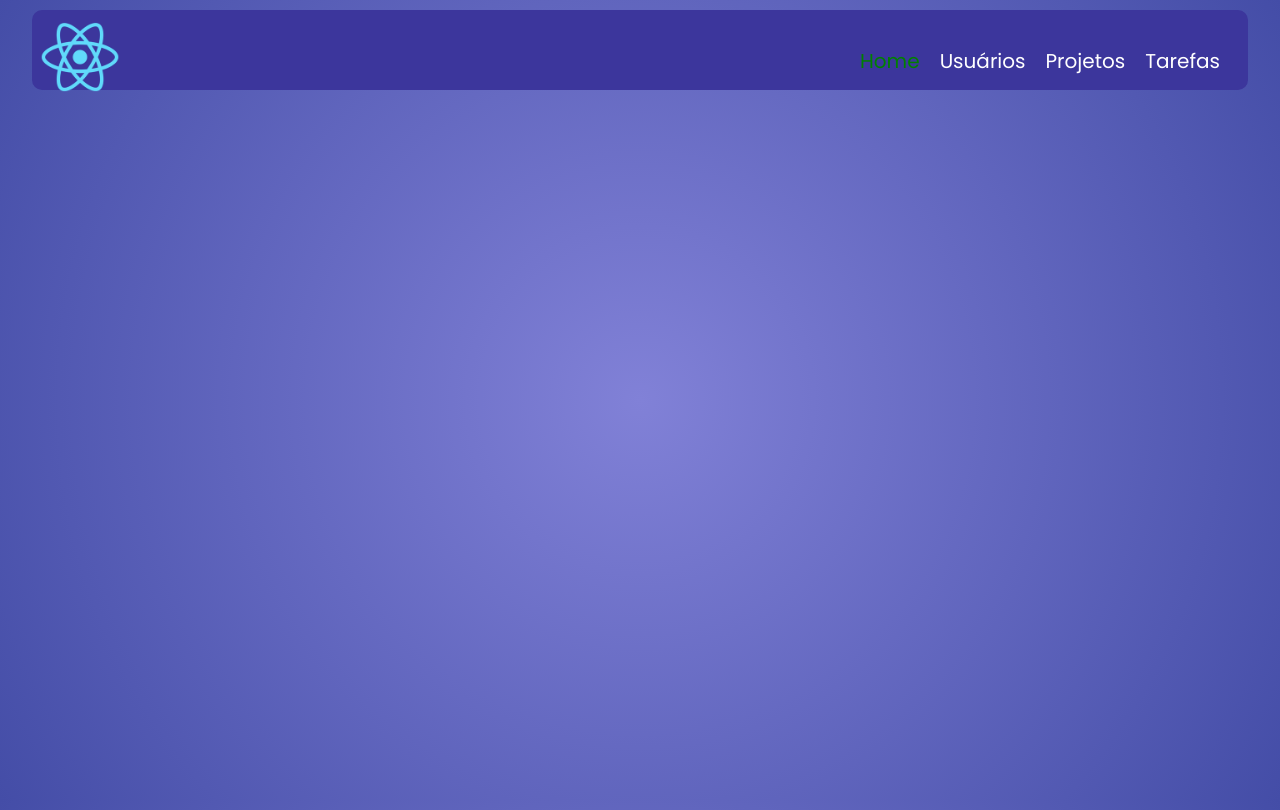
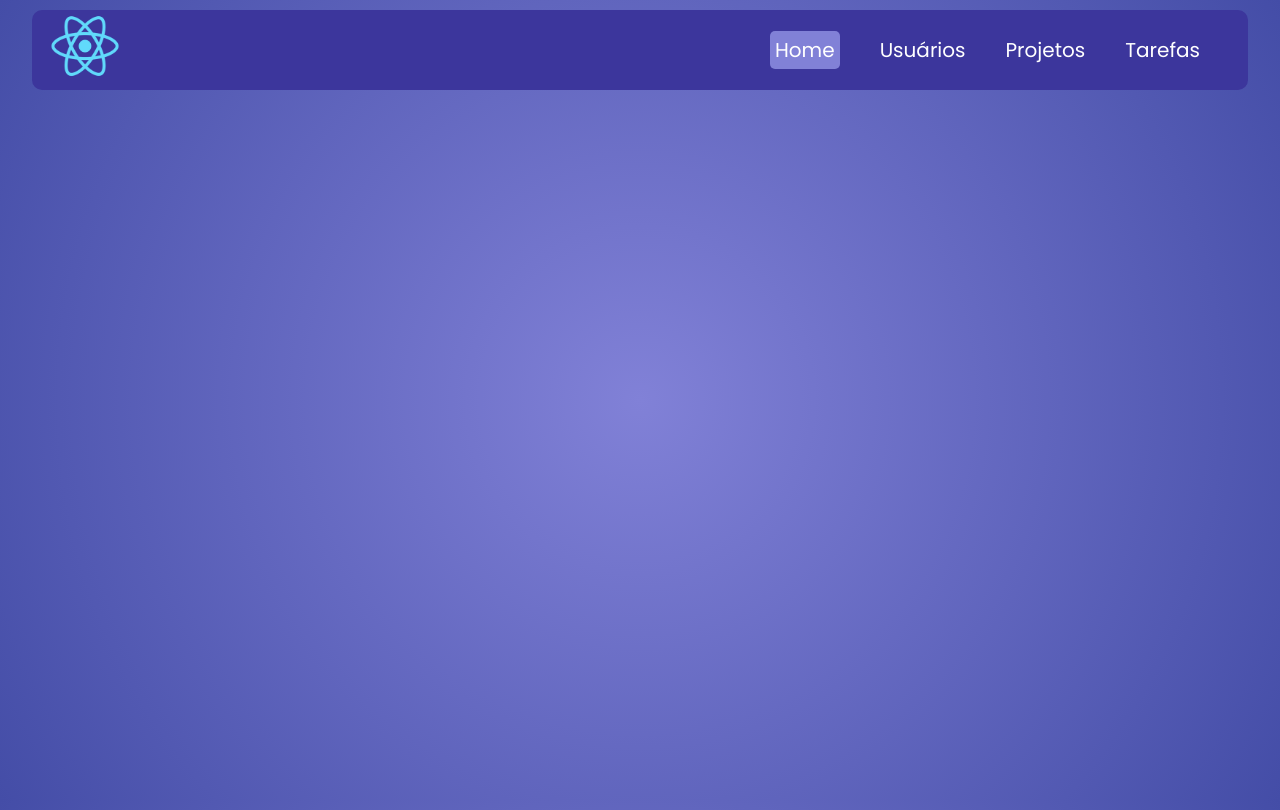
Before and after one commit to joaorjoaquim/ReactJS-NextJS-CRUD-Frontend, a React (Create React App) app: page /home in a window 1280 px wide. Built offline with nearby package versions, Linux system fonts and the light colour scheme.

Commit message:
styles in navbar

```diff
--- a/src/components/Navbar/index.js
+++ b/src/components/Navbar/index.js
@@ -17,17 +17,17 @@ function Navbar() {
                         </NavLink>
                     </Li>
                     <Li>
-                        <NavLink to="/usuarios" activeStyle>
+                        <NavLink to="/users" activeStyle>
                             Usuários
                         </NavLink>
                     </Li>
                     <Li>
-                        <NavLink to="/projetos" activeStyle>
+                        <NavLink to="/projects" activeStyle>
                             Projetos
                         </NavLink>
                     </Li>
                     <Li>
-                        <NavLink to="/tarefas" activeStyle>
+                        <NavLink to="/tasks" activeStyle>
                             Tarefas
                         </NavLink>
                     </Li>
--- a/src/components/Navbar/styles.js
+++ b/src/components/Navbar/styles.js
@@ -3,6 +3,7 @@ import styled from 'styled-components';
 export const MyNav = styled.nav`
     display: flex;
     justify-content: space-between;
+    align-items: center;
     background-color: #3c369c;
     padding: 0.5em;
     border-radius: 10px;
@@ -11,6 +12,7 @@ export const MyNav = styled.nav`
     height: 100%;
     max-height: 10vh;
     margin: 10px auto;
+    transition: all 1.3s ease-in;
 `;
 
 export const Container = styled.div`
@@ -25,18 +27,19 @@ export const Container = styled.div`
 `;
 
 export const Img = styled.img`
-    height: 80px;
-    width: 80px;
+    height: 70px;
+    width: 70px;
+    margin-left: 10px;
 `;
 
 export const Ul = styled.ul`
     display: flex;
     list-style: none;
-    align-items: center;
+    align-items: flex-end;
 `;
 
 export const Li = styled.li`
-    margin-right: 1em;
+    margin-right: 2em;
 
     a {
         color: #fff;
@@ -44,9 +47,15 @@ export const Li = styled.li`
 
         &:hover {
             color: red;
+            background-color: rgba(129, 129, 215, 1);
+            border-radius: 5px;
+            padding: 5px;
+            transition: all 0.3s ease;
         }
         &.active {
-            color: green;
+            background-color: rgba(129, 129, 215, 1);
+            border-radius: 5px;
+            padding: 5px;
         }
     }
 `;
```
